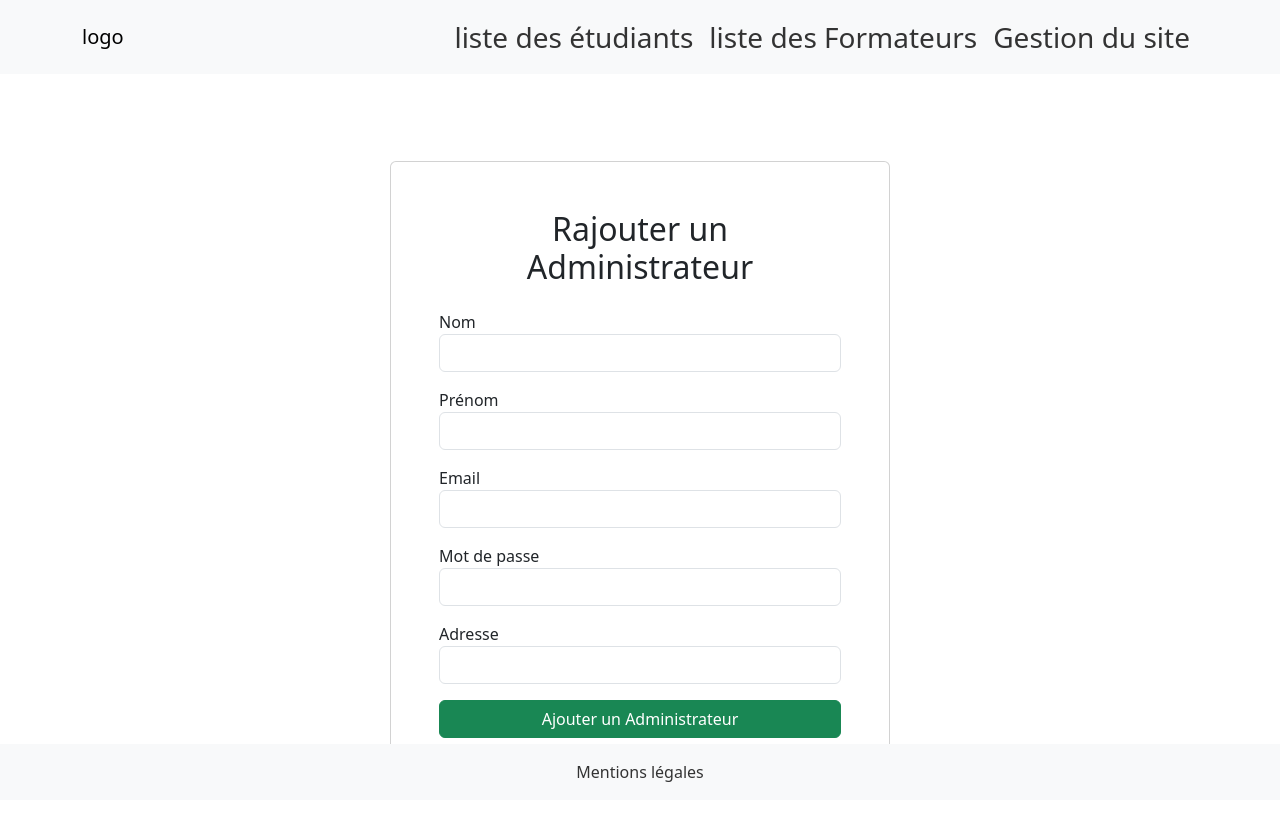
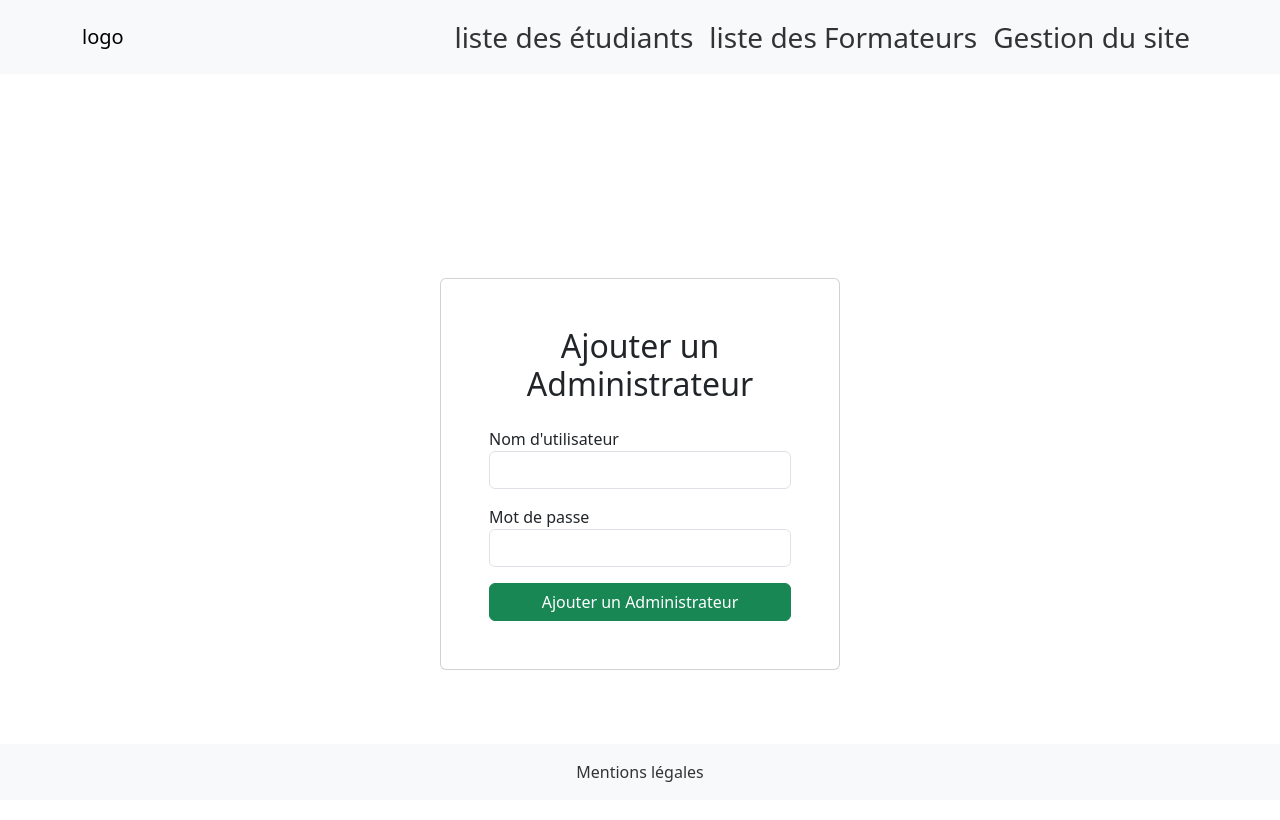
Before and after one commit to Rafikosaure/auto-ecole-des-bords-de-marne, a React (Create React App) app in the folder frontend/: page /adminregister in a window 1280 px wide. Shown: the top 820 px of the page. Built offline with nearby package versions, Linux system fonts and the light colour scheme.

Commit message:
construction AdminPage.js

```diff
--- a/frontend/package.json
+++ b/frontend/package.json
@@ -7,6 +7,7 @@
     "@testing-library/jest-dom": "^5.17.0",
     "@testing-library/react": "^13.4.0",
     "@testing-library/user-event": "^13.5.0",
+    "axios": "^1.7.7",
     "bootstrap": "^5.3.3",
     "react": "^18.3.1",
     "react-bootstrap": "^2.10.4",
--- a/frontend/src/pages/AdminPage/AdminPage.jsx
+++ b/frontend/src/pages/AdminPage/AdminPage.jsx
@@ -1,34 +1,107 @@
-// src/pages/AdminPage.js
-import React from 'react';
-import { useNavigate } from 'react-router-dom';  // Importation de useNavigate pour la redirection
-import { admins } from '../../services/adminData';  // Importation des données
+// src/pages/AdminPage/AdminPage.jsx VERSION OK TOUT FONCTIONNE
+import React, { useState, useEffect } from 'react';
+import axios from 'axios';  // Pour les requêtes HTTP
+import { useNavigate } from 'react-router-dom';  // Importer useNavigate
 
 const AdminPage = () => {
-  const navigate = useNavigate(); // Initialisation de useNavigate
+  const [admins, setAdmins] = useState([]);  // État pour stocker les administrateurs
+  const [editingAdmin, setEditingAdmin] = useState(null);  // État pour stocker l'administrateur en cours d'édition
+  const navigate = useNavigate();  // Initialisation de useNavigate
 
-  // Fonction pour gérer la modification
-  const handleEdit = (id) => {
-    console.log('Modifier admin avec l\'id:', id);
+  // Récupérer les administrateurs depuis le backend au chargement de la page
+  useEffect(() => {
+    const fetchAdmins = async () => {
+      try {
+        const response = await axios.get('http://localhost:3001/api/admin/getall');  // Appelle l'API
+        setAdmins(response.data);  // Mets à jour l'état avec les données récupérées
+      } catch (error) {
+        console.error('Erreur lors de la récupération des administrateurs:', error);
+      }
+    };
+    fetchAdmins();
+  }, []);
+
+  // Fonction pour gérer la suppression
+  const handleDelete = async (id) => {
+    try {
+      // Suppression de l'administrateur via l'API
+      await axios.delete(`http://localhost:3001/api/admin/delete/${id}`);
+      // Mise à jour de la liste localement après suppression
+      setAdmins(admins.filter(admin => admin.id !== id));
+      console.log('Admin supprimé avec succès:', id);
+    } catch (error) {
+      console.error('Erreur lors de la suppression de l\'admin:', error);
+    }
   };
 
-  // Fonction pour gérer la suppression
-  const handleDelete = (id) => {
-    console.log('Supprimer admin avec l\'id:', id);
+  // Fonction pour afficher le formulaire d'édition
+  const handleEditClick = (admin) => {
+    setEditingAdmin({ ...admin });  // Définit l'administrateur en cours d'édition
   };
 
-  // Fonction pour rediriger vers la page d'ajout d'un nouvel administrateur
-  const handleAddAdmin = () => {
-    navigate('/adminregister');  // Redirige vers la page adminregister
+  // Fonction pour gérer la soumission du formulaire d'édition
+  const handleEditSubmit = async (e) => {
+    e.preventDefault();
+    try {
+      // Envoyer les données du formulaire au backend pour mise à jour
+      await axios.put(`http://localhost:3001/api/admin/update/${editingAdmin.id}`, editingAdmin);
+      setAdmins(admins.map(admin => (admin.id === editingAdmin.id ? editingAdmin : admin)));
+      setEditingAdmin(null);  // Ferme le formulaire après la soumission
+      console.log('Admin mis à jour avec succès:', editingAdmin.id);
+    } catch (error) {
+      console.error('Erreur lors de la mise à jour de l\'admin:', error);
+    }
+  };
+
+  // Fonction pour gérer les changements dans le formulaire d'édition
+  const handleEditChange = (e) => {
+    const { name, value } = e.target;
+    setEditingAdmin({ ...editingAdmin, [name]: value });
   };
 
   return (
     <div className="container mt-5">
       <h2 className="mb-4">Liste des Administrateurs</h2>
 
+      {/* Formulaire d'édition */}
+      {editingAdmin && (
+        <div className="mb-4">
+          <h3>Modifier Administrateur</h3>
+          <form onSubmit={handleEditSubmit}>
+            <div className="mb-3">
+              <label htmlFor="username" className="form-label">Nom d'utilisateur</label>
+              <input
+                type="text"
+                className="form-control"
+                id="username"
+                name="username"
+                value={editingAdmin.username}
+                onChange={handleEditChange}
+                required
+              />
+            </div>
+            <div className="mb-3">
+              <label htmlFor="password" className="form-label">Mot de passe</label>
+              <input
+                type="password"
+                className="form-control"
+                id="password"
+                name="password"
+                value={editingAdmin.password || ''}
+                onChange={handleEditChange}
+                required
+              />
+            </div>
+            <button type="submit" className="btn btn-primary">Enregistrer les modifications</button>
+            <button type="button" className="btn btn-secondary ms-2" onClick={() => setEditingAdmin(null)}>Annuler</button>
+          </form>
+        </div>
+      )}
+
       {/* Bouton "Rajouter un Administrateur" */}
       <button
         className="btn btn-success mb-4"
-        onClick={handleAddAdmin}
+        onClick={() => navigate('/adminregister')}  // Utilisation de navigate pour rediriger
       >
         Rajouter un Administrateur
       </button>
@@ -37,25 +110,19 @@ const AdminPage = () => {
         <thead>
           <tr>
             <th>Nom</th>
-            <th>Prénom</th>
-            <th>Email</th>
             <th>Mot de passe</th>
-            <th>Adresse</th>
-            <th>Actions</th> {/* Nouvelle colonne pour les boutons */}
+            <th>Actions</th>
           </tr>
         </thead>
         <tbody>
           {admins.map(admin => (
             <tr key={admin.id}>
-              <td>{admin.lastName}</td>
-              <td>{admin.firstName}</td>
-              <td>{admin.email}</td>
-              <td>{admin.password}</td>
-              <td>{admin.address}</td>
+              <td>{admin.username}</td>
+              <td>******</td> {/* Masquer le mot de passe en production */}
               <td>
                 <button
-                  className="btn btn-primary btn-sm me-2"
-                  onClick={() => handleEdit(admin.id)}
+                  className="btn btn-warning btn-sm me-2"
+                  onClick={() => handleEditClick(admin)}
                 >
                   Modifier
                 </button>
@@ -75,82 +142,3 @@ const AdminPage = () => {
 };
 
 export default AdminPage;
-
-
-// // src/pages/AdminPage.js
-// import React from 'react';
-// import { admins } from '../../services/adminData';  // Importation des données
-
-// const AdminPage = () => {
-//   // Fonction pour gérer la modification
-//   const handleEdit = (id) => {
-//     console.log('Modifier admin avec l\'id:', id);
-//     // Implémente la logique pour modifier l'administrateur (par exemple, ouvrir un formulaire de modification)
-//   };
-
-//   // Fonction pour gérer la suppression
-//   const handleDelete = (id) => {
-//     console.log('Supprimer admin avec l\'id:', id);
-//     // Implémente la logique pour supprimer l'administrateur (par exemple, envoyer une requête de suppression)
-//   };
-
-//   // Fonction pour rediriger ou afficher le formulaire d'ajout d'un nouvel administrateur
-//   const handleAddAdmin = () => {
-//     console.log('Ajouter un nouvel administrateur');
-//     // Implémente la logique pour ajouter un administrateur (par exemple, redirection vers une page de formulaire)
-//   };
-
-//   return (
-//     <div className="container mt-5">
-//       <h2 className="mb-4">Liste des Administrateurs</h2>
-
-//       {/* Bouton "Rajouter un Administrateur" */}
-//       <button
-//         className="btn btn-success mb-4"
-//         onClick={handleAddAdmin}
-//       >
-//         Rajouter un Administrateur
-//       </button>
-
-//       <table className="table table-striped">
-//         <thead>
-//           <tr>
-//             <th>Nom</th>
-//             <th>Prénom</th>
-//             <th>Email</th>
-//             <th>Mot de passe</th>
-//             <th>Adresse</th>
-//             <th>Actions</th> {/* Nouvelle colonne pour les boutons */}
-//           </tr>
-//         </thead>
-//         <tbody>
-//           {admins.map(admin => (
-//             <tr key={admin.id}>
-//               <td>{admin.lastName}</td>
-//               <td>{admin.firstName}</td>
-//               <td>{admin.email}</td>
-//               <td>{admin.password}</td>
-//               <td>{admin.address}</td>
-//               <td>
-//                 <button
-//                   className="btn btn-primary btn-sm me-2"
-//                   onClick={() => handleEdit(admin.id)}
-//                 >
-//                   Modifier
-//                 </button>
-//                 <button
-//                   className="btn btn-danger btn-sm"
-//                   onClick={() => handleDelete(admin.id)}
-//                 >
-//                   Supprimer
-//                 </button>
-//               </td>
-//             </tr>
-//           ))}
-//         </tbody>
-//       </table>
-//     </div>
-//   );
-// };
-
-// export default AdminPage;
--- a/frontend/src/pages/AdminRegister/AdminRegister.jsx
+++ b/frontend/src/pages/AdminRegister/AdminRegister.jsx
@@ -1,15 +1,19 @@
-// src/pages/AdminRegister.js
+
+// // // src/pages/AdminRegister.js VERSION OK
+
 import React, { useState } from 'react';
+import axios from 'axios';
+import { useNavigate } from 'react-router-dom';  // Importer useNavigate
 
 const AdminRegister = () => {
   // État pour stocker les informations du formulaire
   const [newAdmin, setNewAdmin] = useState({
-    lastName: '',
-    firstName: '',
-    email: '',
-    password: '',
-    address: ''
+    username: '',  // Champ username
+    password: ''   // Champ password
   });
+
+  const [message, setMessage] = useState('');
+  const navigate = useNavigate();  // Initialiser useNavigate
 
   // Fonction pour gérer la modification des champs du formulaire
   const handleInputChange = (e) => {
@@ -21,45 +25,40 @@ const AdminRegister = () => {
   };
 
   // Fonction pour soumettre les modifications ou ajouter un nouvel administrateur
-  const handleRegisterAdmin = () => {
-    console.log('Nouvel administrateur à ajouter:', newAdmin);
-    // Implémente ici la logique pour ajouter un nouvel administrateur
+  const handleRegisterAdmin = async () => {
+    try {
+      // Requête POST vers le backend pour enregistrer un nouvel admin
+      const response = await axios.post('http://localhost:3001/api/admin/signup', newAdmin);
+
+      // Message de succès ou de retour de l'API
+      setMessage(`Succès: ${response.data}`);
+
+      // Réinitialise le formulaire après succès
+      setNewAdmin({
+        username: '',
+        password: ''
+      });
+
+      // Rediriger vers la page /admin après succès
+      navigate('/admin');
+    } catch (error) {
+      // Affiche un message d'erreur en cas de problème
+      setMessage(`Erreur: ${error.response?.data || "Une erreur s'est produite."}`);
+    }
   };
 
   return (
     <div className="d-flex justify-content-center align-items-center" style={{ minHeight: '100vh' }}>
-      <div className="card p-5" style={{ width: '500px' }}>
-        <h2 className="text-center mb-4">Rajouter un Administrateur</h2>
+      <div className="card p-5" style={{ width: '400px' }}>
+        <h2 className="text-center mb-4">Ajouter un Administrateur</h2>
 
         <div className="form-group mb-3">
-          <label>Nom</label>
+          <label>Nom d'utilisateur</label>
           <input
             type="text"
             className="form-control"
-            name="lastName"
-            value={newAdmin.lastName}
-            onChange={handleInputChange}
-          />
-        </div>
-
-        <div className="form-group mb-3">
-          <label>Prénom</label>
-          <input
-            type="text"
-            className="form-control"
-            name="firstName"
-            value={newAdmin.firstName}
-            onChange={handleInputChange}
-          />
-        </div>
-
-        <div className="form-group mb-3">
-          <label>Email</label>
-          <input
-            type="email"
-            className="form-control"
-            name="email"
-            value={newAdmin.email}
+            name="username"
+            value={newAdmin.username}
             onChange={handleInputChange}
           />
         </div>
@@ -75,16 +74,8 @@ const AdminRegister = () => {
           />
         </div>
 
-        <div className="form-group mb-3">
-          <label>Adresse</label>
-          <input
-            type="text"
-            className="form-control"
-            name="address"
-            value={newAdmin.address}
-            onChange={handleInputChange}
-          />
-        </div>
+        {/* Message de succès ou d'erreur */}
+        {message && <div className="alert alert-info">{message}</div>}
 
         <button
           className="btn btn-success w-100"
```
Also changed, not shown: 1 other file (tests, documents, lock files or other folders).
